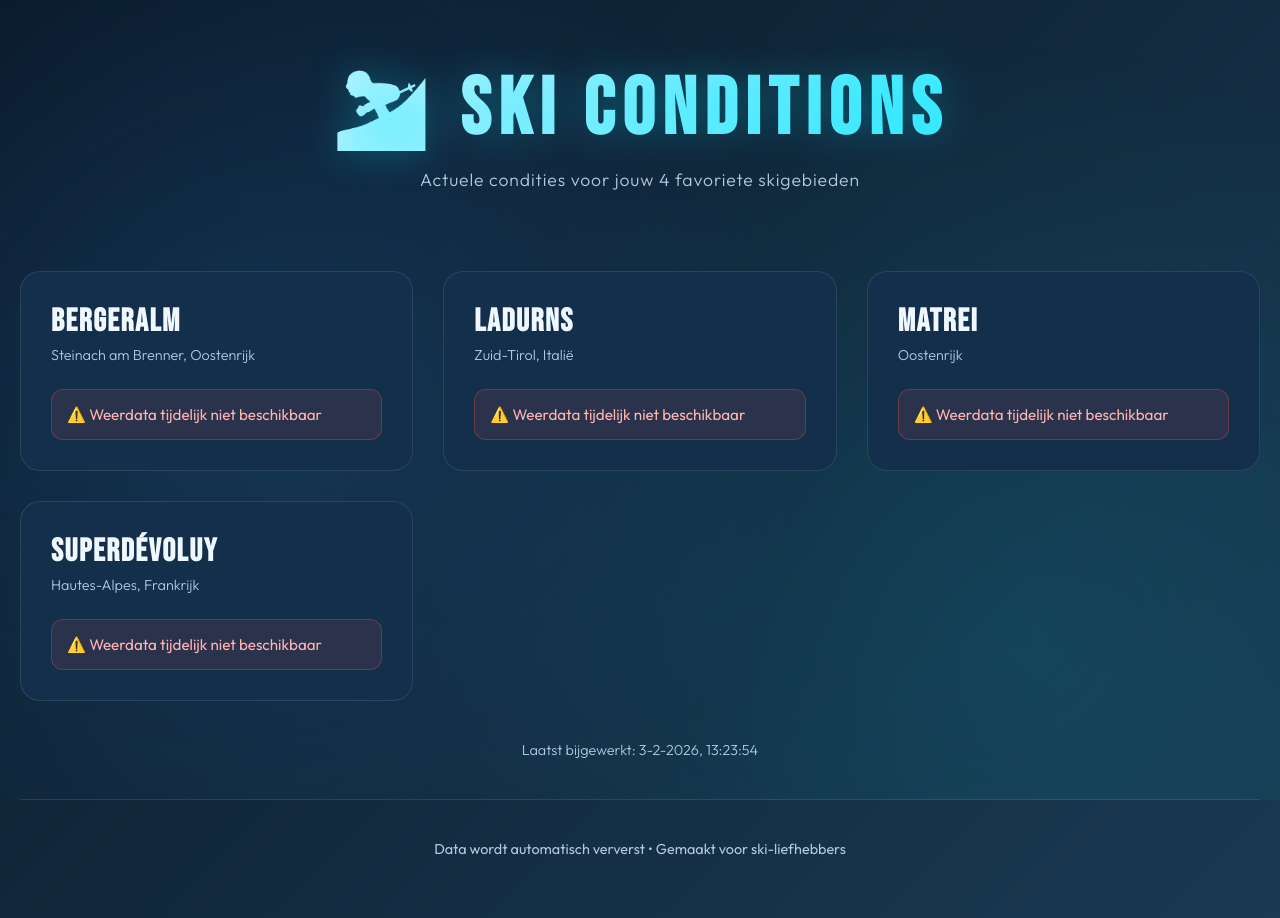
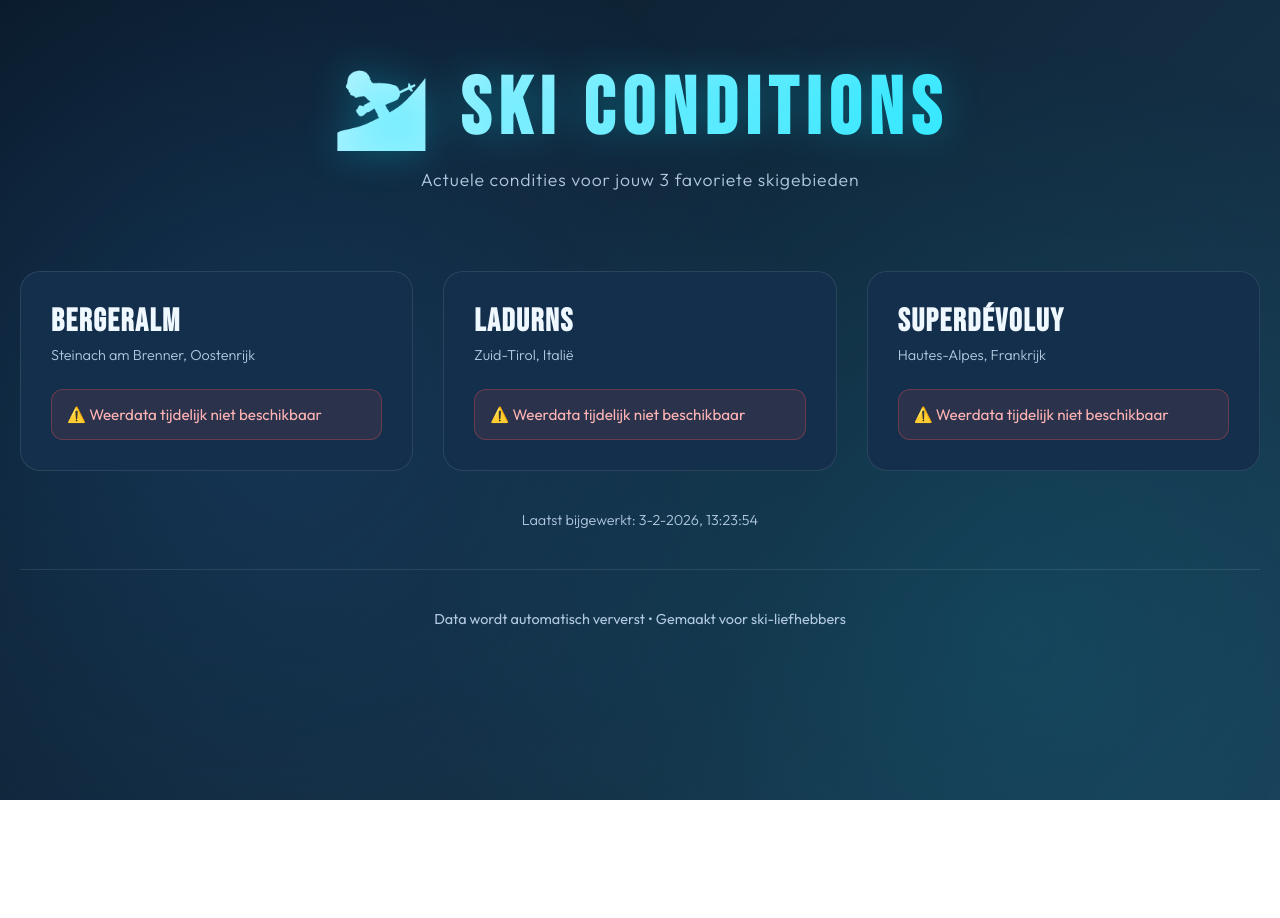
Before and after one commit to gbbitter/snowcap, a plain HTML site: page index.html in a window 1280 px wide. After the commit the page ends 800 px from the top, so only its background shows below. Drawn offline with Linux system fonts and the light colour scheme; no server answers.

Commit message:
Add files via upload

```diff
--- a/index.html
+++ b/index.html
@@ -107,7 +107,6 @@
         .resort-card:nth-child(1) { animation-delay: 0.1s; }
         .resort-card:nth-child(2) { animation-delay: 0.2s; }
         .resort-card:nth-child(3) { animation-delay: 0.3s; }
-        .resort-card:nth-child(4) { animation-delay: 0.4s; }
 
         .resort-card::before {
             content: '';
@@ -293,7 +292,7 @@
     <div class="container">
         <header>
             <h1>⛷️ SKI CONDITIONS</h1>
-            <p class="subtitle">Actuele condities voor jouw 4 favoriete skigebieden</p>
+            <p class="subtitle">Actuele condities voor jouw 3 favoriete skigebieden</p>
         </header>
 
         <div class="resorts-grid" id="resortsContainer">
@@ -321,11 +320,6 @@
                 name: 'Ladurns',
                 location: 'Zuid-Tirol, Italië',
                 coords: { lat: 46.8833, lon: 11.4500 }
-            },
-            {
-                name: 'Matrei',
-                location: 'Oostenrijk',
-                coords: { lat: 47.1333, lon: 11.4500 }
             },
             {
                 name: 'Superdévoluy',
```
